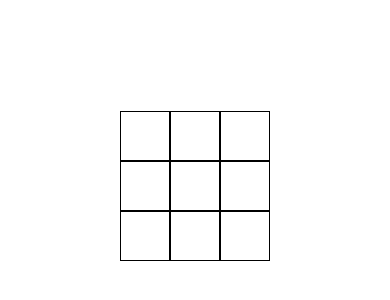
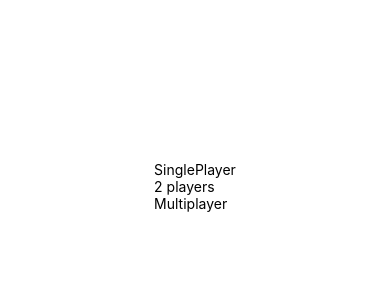
Before and after one commit to MordechaiCharlap/ReactNative, a React Native app: screen / in a window 390 px wide. Shown: the part 236-536 px from the top of the page. Built offline with nearby package versions, Linux system fonts and the light colour scheme.

Commit message:
menu added

```diff
--- a/App.js
+++ b/App.js
@@ -1,11 +1,11 @@
 import { StatusBar } from "expo-status-bar";
-import { StyleSheet, Text, View } from "react-native";
-import Game from "./Components/Game";
+import { Pressable, StyleSheet, Text, View } from "react-native";
+import StartMenu from "./Components/StartMenu";
 
 function App() {
   return (
     <View style={styles.container}>
-      <Game />
+      <StartMenu />
     </View>
   );
 }
--- a/Components/Board.js
+++ b/Components/Board.js
@@ -4,14 +4,17 @@ import { View, StyleSheet } from "react-native";
 class Board extends Component {
   constructor(props) {
     super(props);
+
     this.state = {
       turn: "true",
       squares: Array(9).fill(null),
+      boardRows: Array(3).fill(null),
     };
   }
   checkWin() {}
   handleClick(i) {
     if (this.state.squares[i] == null) {
+      console.log("handling click");
       const squares = this.state.squares.slice();
       console.log("test");
       if (this.state.turn) squares[i] = "X";
@@ -29,20 +32,28 @@ class Board extends Component {
       ></Square>
     );
   }
-  render() {
-    return (
-      <View>
-        <View style={styles.boardRow}>
-          {this.renderSquare(0)} {this.renderSquare(1)} {this.renderSquare(2)}
-        </View>
-        <View style={styles.boardRow}>
-          {this.renderSquare(3)} {this.renderSquare(4)} {this.renderSquare(5)}
-        </View>
-        <View style={styles.boardRow}>
-          {this.renderSquare(6)} {this.renderSquare(7)} {this.renderSquare(8)}
-        </View>
+  renderBoard() {
+    var clonedBoardRows = this.state.boardRows.slice();
+    clonedBoardRows[0] = (
+      <View style={styles.boardRow} key="0">
+        {this.renderSquare(0)} {this.renderSquare(1)} {this.renderSquare(2)}
       </View>
     );
+    clonedBoardRows[1] = (
+      <View style={styles.boardRow} key="1">
+        {this.renderSquare(3)} {this.renderSquare(4)} {this.renderSquare(5)}
+      </View>
+    );
+    clonedBoardRows[2] = (
+      <View style={styles.boardRow} key="2">
+        {this.renderSquare(6)} {this.renderSquare(7)} {this.renderSquare(8)}
+      </View>
+    );
+    this.state = { boardRows: clonedBoardRows };
+  }
+  render() {
+    this.renderBoard();
+    return <View>{this.state.boardRows}</View>;
   }
 }
 const styles = StyleSheet.create({
--- a/Components/Game.js
+++ b/Components/Game.js
@@ -3,6 +3,7 @@ import Board from "./Board";
 import { View } from "react-native";
 class Game extends Component {
   render() {
+    console.log("game returned");
     return (
       <View>
         <Board />
--- a/Components/Square.js
+++ b/Components/Square.js
@@ -1,4 +1,4 @@
-import { Pressable, View, StyleSheet } from "react-native";
+import { Pressable, View, StyleSheet, Text } from "react-native";
 import React, { Component } from "react";
 class Square extends Component {
   render() {
@@ -9,7 +9,7 @@ class Square extends Component {
           style={styles.square}
           onPress={this.props.pressed}
         >
-          {this.props.value}
+          <Text>{this.props.value}</Text>
         </Pressable>
       </View>
     );
--- /dev/null
+++ b/Components/StartMenu.js
@@ -0,0 +1,41 @@
+import { Pressable, View, Text } from "react-native";
+import React, { useState } from "react";
+import Game from "./Game";
+class StartMenu extends React.Component {
+  constructor(props) {
+    super(props);
+    this.state = {
+      chosenOption: null,
+    };
+  }
+  StartSinglePlayer() {
+    console.log("check");
+    this.setState({ chosenOption: 1 });
+  }
+  Start2Players() {}
+  StartMultiPlayer() {}
+  render() {
+    if (this.state.chosenOption == null)
+      return (
+        <View>
+          <Pressable onPress={() => this.StartSinglePlayer()}>
+            <Text>SinglePlayer</Text>
+          </Pressable>
+          <Pressable onPress={this.Start2Players}>
+            <Text>2 players</Text>
+          </Pressable>
+          <Pressable onPress={this.StartMultiPlayer}>
+            <Text>Multiplayer</Text>
+          </Pressable>
+        </View>
+      );
+    else if (this.state.chosenOption == 1) {
+      return (
+        <View>
+          <Game />
+        </View>
+      );
+    }
+  }
+}
+export default StartMenu;
```
